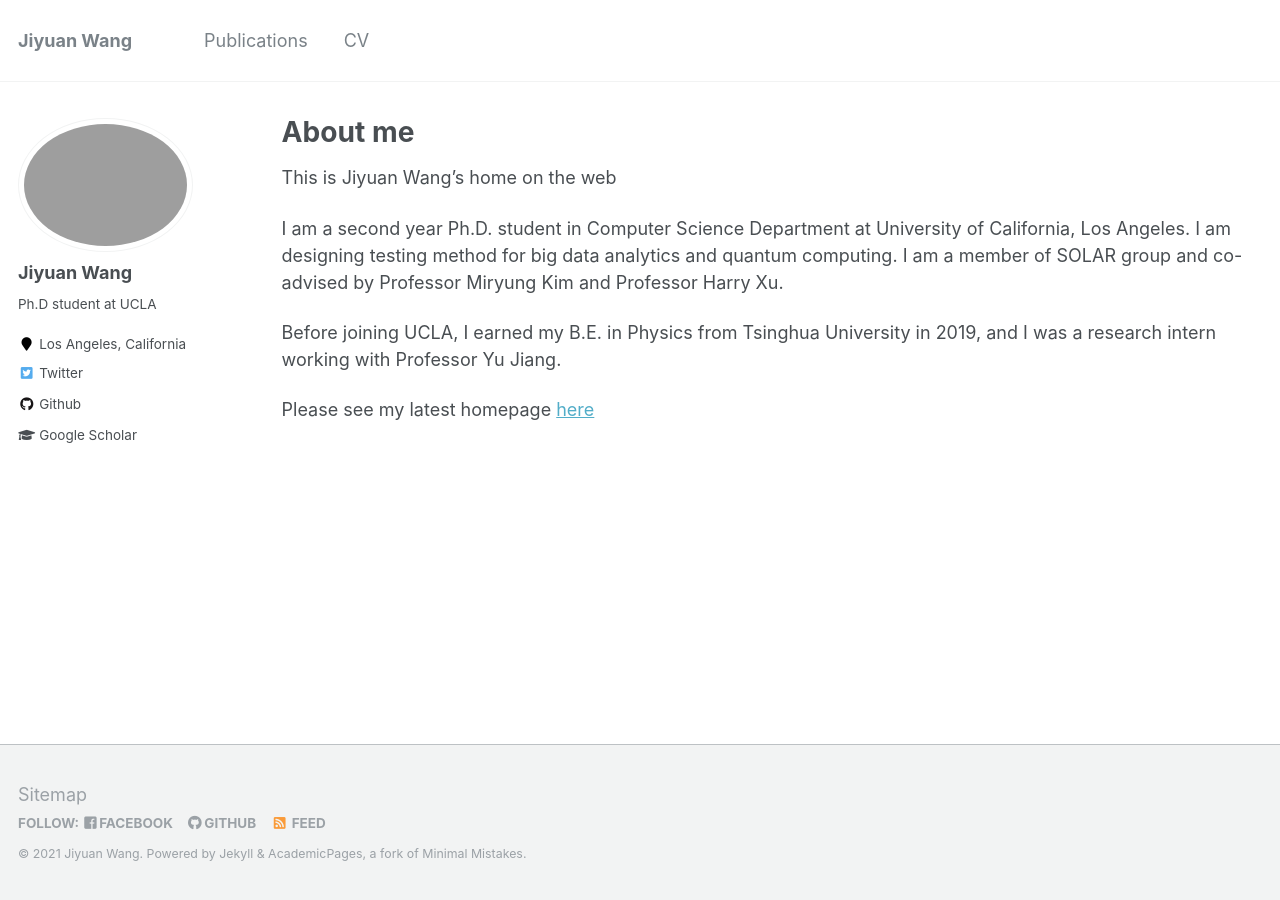
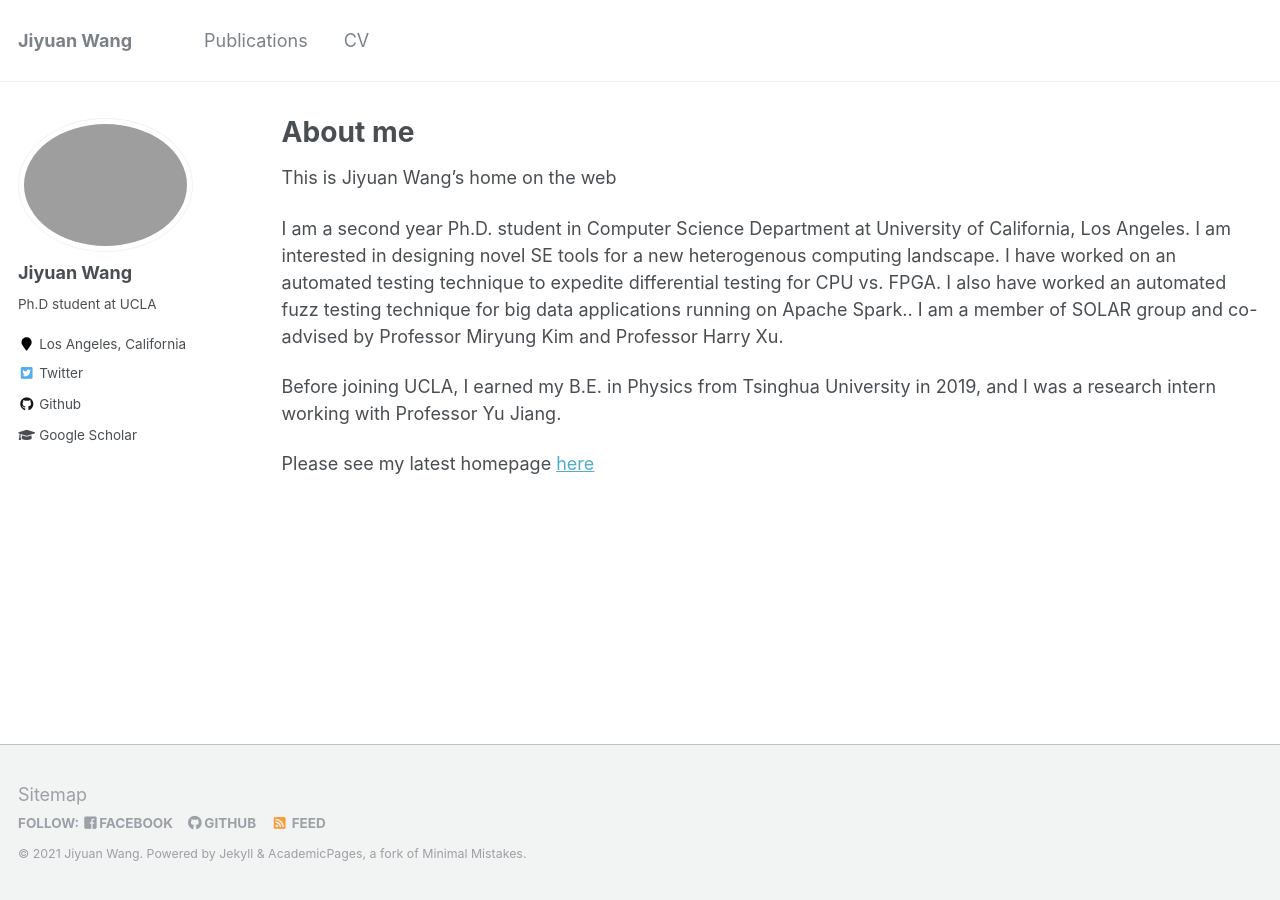
Before and after one commit to wjy99-c/wjy99-c.github.io, a Jekyll site: the page built from _pages/about.md, in a window 1280 px wide. Built offline with Jekyll 4.4.1, drawn with Linux system fonts in a browser that asks for light colours.

Commit message:
Update about.md

```diff
--- a/_pages/about.md
+++ b/_pages/about.md
@@ -11,7 +11,7 @@ redirect_from:
 
 This is Jiyuan Wang's home on the web
 
-I am a second year Ph.D. student in Computer Science Department at University of California, Los Angeles. I am designing testing method for big data analytics and quantum computing. I am a member of SOLAR group and co-advised by Professor Miryung Kim and Professor Harry Xu.
+I am a second year Ph.D. student in Computer Science Department at University of California, Los Angeles. I am interested in designing novel SE tools for a new heterogenous computing landscape. I have worked on an automated testing technique to expedite differential testing for CPU vs. FPGA. I also have worked an automated fuzz testing technique for big data applications running on Apache Spark.. I am a member of SOLAR group and co-advised by Professor Miryung Kim and Professor Harry Xu.
 
 Before joining UCLA, I earned my B.E. in Physics from Tsinghua University in 2019, and I was a research intern working with Professor Yu Jiang.
 
```
